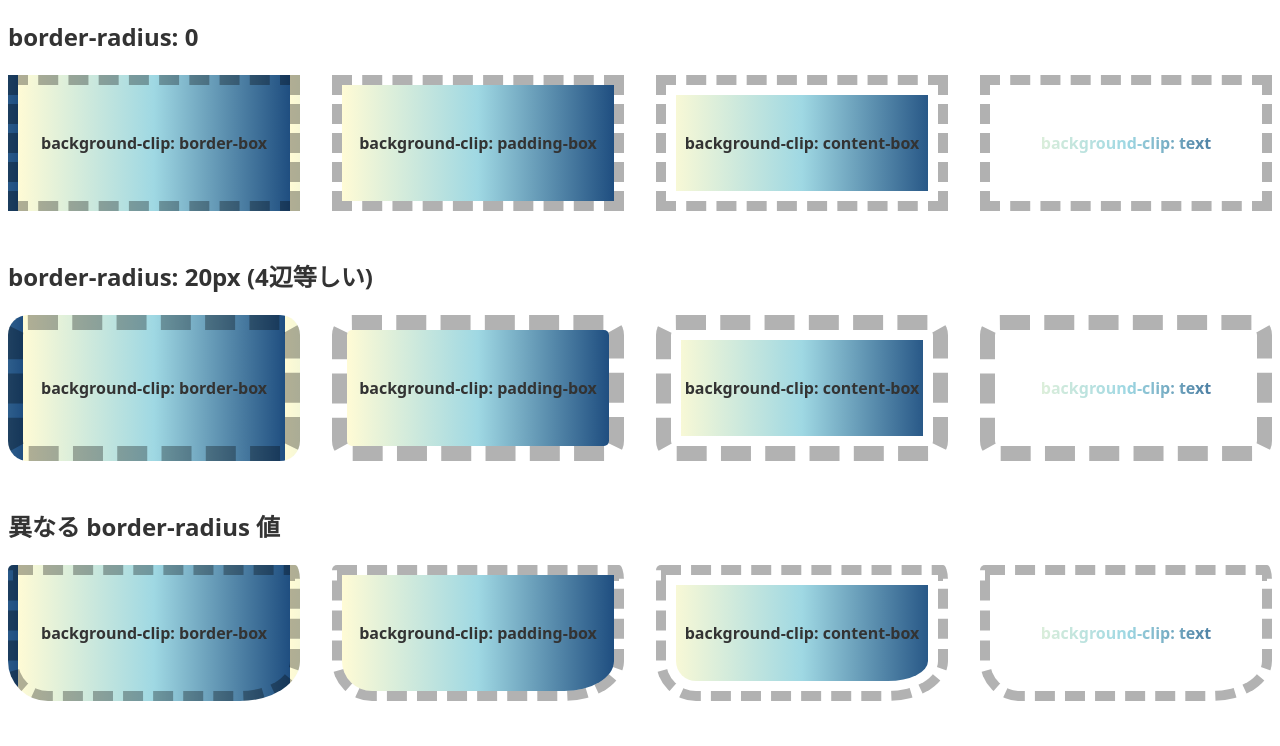
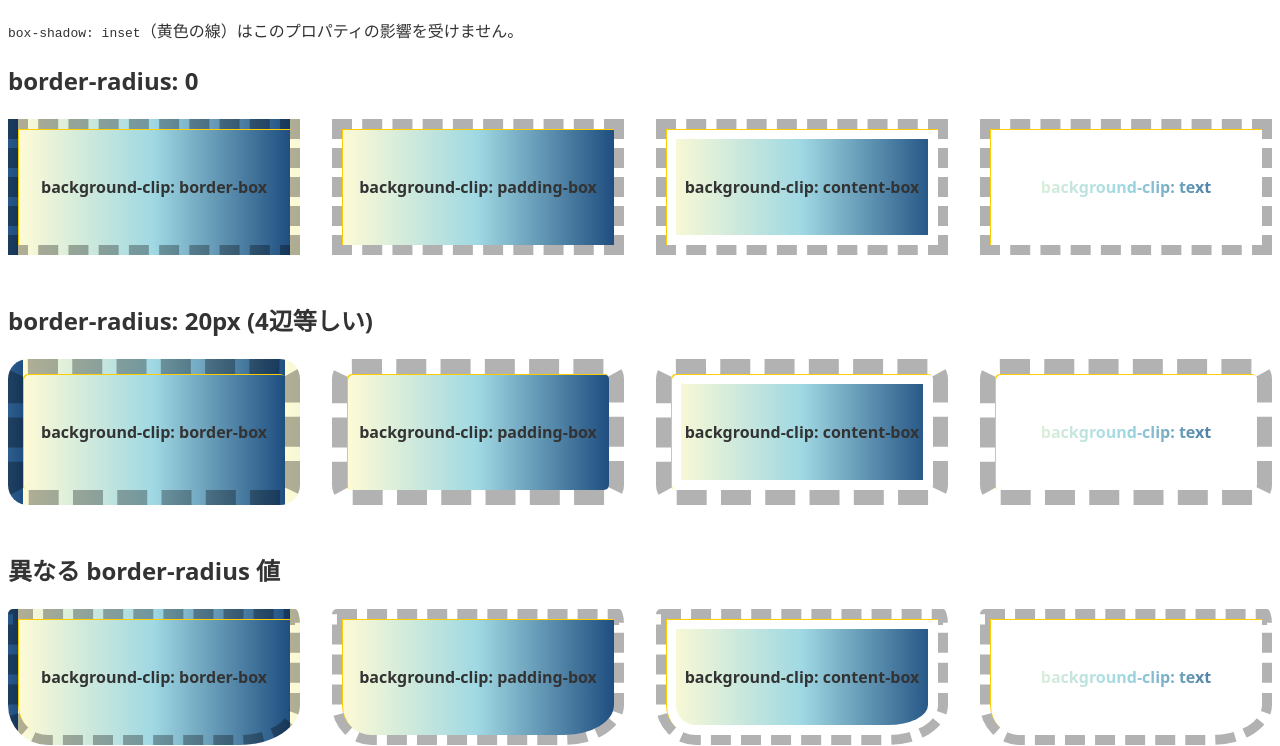
Before and after one commit to sharapeco/labs.suzume.dev., a website: page html/css/background-clip/index.html in a window 1280 px wide. Shown: the part 72-818 px from the top of the page. Drawn offline with Linux system fonts and the light colour scheme; files whose address does not match are found by name.

Commit message:
✨ box-shadow: inset が background-clip の影響を受けないことを証明

```diff
--- a/html/css/background-clip/index.html
+++ b/html/css/background-clip/index.html
@@ -19,6 +19,7 @@
 
 		.test-box {
 			padding: 10px;
+			box-shadow: inset 1px 1px 0 0 #fc0;
 			background: linear-gradient(to right, #fffbd5, #9fd8e3, #1f4e80);
 			color: #333;
 			font-weight: bold;
@@ -88,6 +89,8 @@
 
 <body>
 	<h1>background-clip プロパティのテスト</h1>
+
+	<p><code>box-shadow: inset</code>（黄色の線）はこのプロパティの影響を受けません。</p>
 
 	<section>
 		<h2>border-radius: 0</h2>
```
